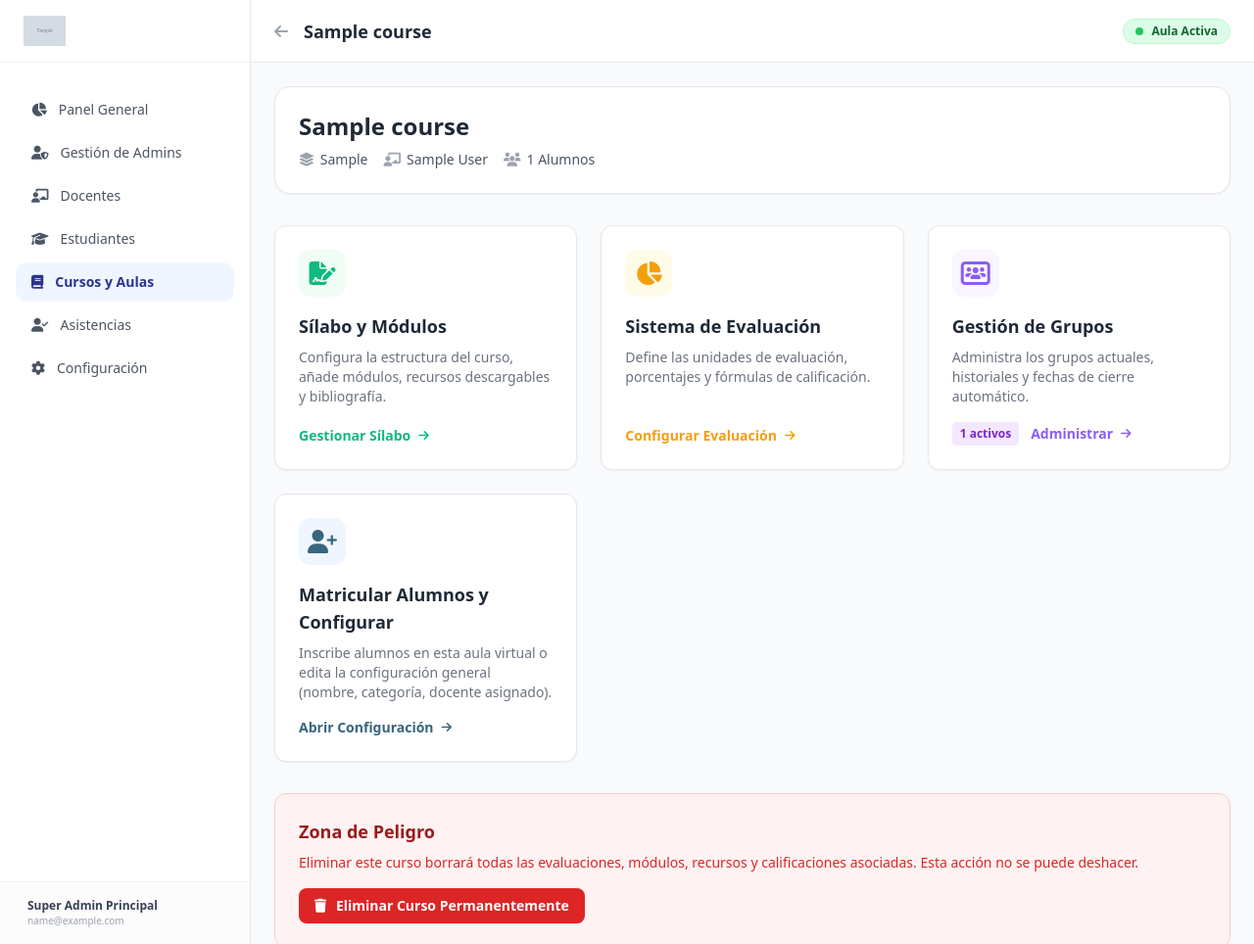
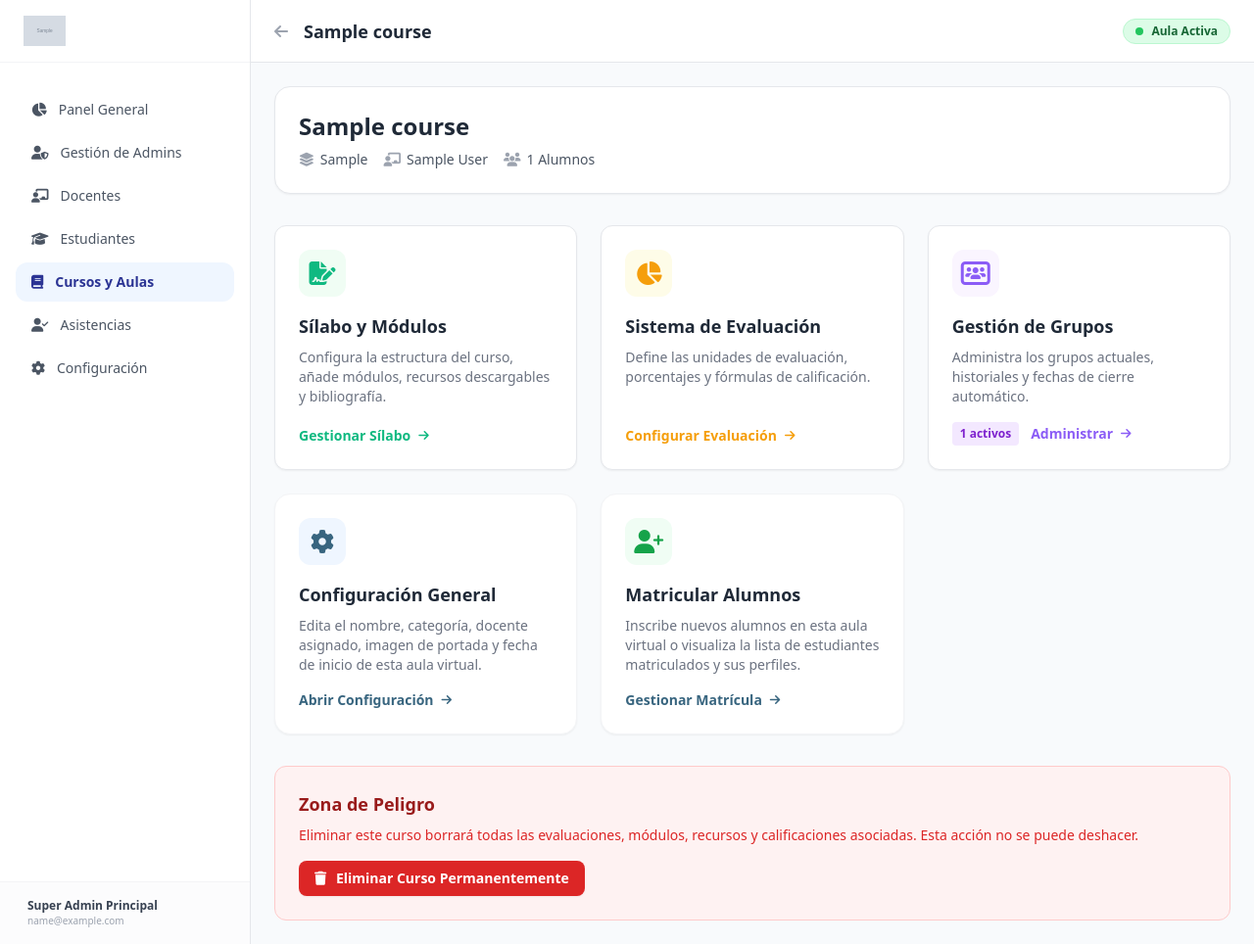
Before and after one commit to grissellican/HSEProject, a Django app: page /admin/curso/1/ in a window 1280 px wide. Shown: the whole page at 98% size. Run offline with Django 5.2, Linux system fonts and the light colour scheme; a user stored in the database is signed in; tables that the repository leaves empty hold one stand-in row (values such as "Sample post"); grey boxes marked "Sample" are stand-in pictures; some libraries are stand-ins or nearby versions.

Commit message:
Cohorts v2.8

```diff
--- a/core/forms.py
+++ b/core/forms.py
@@ -68,16 +68,9 @@ class CourseForm(forms.ModelForm):
         empty_label="-- Seleccionar Docente Asignado --"
     )
 
-    students = forms.ModelMultipleChoiceField(
-        queryset=User.objects.filter(role='student', is_active=True),
-        required=False,
-        label="Alumnos Matriculados",
-        widget=forms.CheckboxSelectMultiple()
-    )
-
     class Meta:
         model = Course
-        fields = ['title', 'category', 'welcome_description', 'cover_image', 'image_url', 'start_date', 'teacher', 'students', 'is_active', 'capacities', 'allow_teacher_edit_syllabus']
+        fields = ['title', 'category', 'welcome_description', 'cover_image', 'image_url', 'start_date', 'teacher', 'is_active', 'capacities', 'allow_teacher_edit_syllabus']
         widgets = {
             'title': forms.TextInput(attrs={'class': 'w-full rounded-xl border border-gray-300 px-4 py-2 bg-gray-50 focus:border-[#2b3494] focus:ring-1 focus:ring-[#2b3494] text-sm', 'placeholder': 'Ej. Curso de Primeros Auxilios'}),
             'category': forms.TextInput(attrs={'class': 'w-full rounded-xl border border-gray-300 px-4 py-2 bg-gray-50 focus:border-[#2b3494] focus:ring-1 focus:ring-[#2b3494] text-sm', 'placeholder': 'Ej. Seguridad Industrial'}),
@@ -91,6 +84,18 @@ class CourseForm(forms.ModelForm):
             'allow_teacher_edit_syllabus': forms.CheckboxInput(attrs={'class': 'rounded border-gray-300 text-[#2b3494] focus:ring-[#2b3494] h-5 w-5'}),
         }
 
+
+class CourseStudentsForm(forms.ModelForm):
+    students = forms.ModelMultipleChoiceField(
+        queryset=User.objects.filter(role='student', is_active=True),
+        required=False,
+        label="Alumnos Matriculados",
+        widget=forms.CheckboxSelectMultiple()
+    )
+
+    class Meta:
+        model = Course
+        fields = ['students']
 
 class CohortForm(forms.ModelForm):
     """Formulario para crear un nuevo grupo dentro de un curso."""
--- a/core/urls.py
+++ b/core/urls.py
@@ -36,6 +36,7 @@ urlpatterns = [
     # Acciones CRUD - Cursos
     path('admin/cursos/nuevo/', views.course_create, name='course_create'),
     path('admin/cursos/editar/<int:pk>/', views.course_update, name='course_update'),
+    path('admin/cursos/estudiantes/<int:pk>/', views.course_students_update, name='course_students_update'),
     path('admin/cursos/eliminar/<int:pk>/', views.course_delete, name='course_delete'),
 
     # Detalle de Curso para Admin
--- a/core/views.py
+++ b/core/views.py
@@ -1259,10 +1259,25 @@ def course_update(request, pk):
         if form.is_valid():
             form.save()
             messages.success(request, f'Cambios en el aula "{course.title}" aplicados con éxito.')
-            return redirect('admin_cursos')
+            return redirect('admin_course_detail', course_id=course.id)
     else:
         form = CourseForm(instance=course)
     return render(request, 'dashboards/form_modal.html', {'form': form, 'title': f'Editar Aula: {course.title}', 'is_file_form': True})
+
+@login_required
+def course_students_update(request, pk):
+    if request.user.role != 'admin': return redirect_dashboard_by_role(request.user)
+    course = get_object_or_404(Course, pk=pk)
+    from .forms import CourseStudentsForm
+    if request.method == 'POST':
+        form = CourseStudentsForm(request.POST, instance=course)
+        if form.is_valid():
+            form.save()
+            messages.success(request, f'Estudiantes actualizados para el aula "{course.title}".')
+            return redirect('admin_course_detail', course_id=course.id)
+    else:
+        form = CourseStudentsForm(instance=course)
+    return render(request, 'dashboards/form_modal.html', {'form': form, 'title': f'Matricular Alumnos: {course.title}'})
 
 @login_required
 def course_delete(request, pk):
--- a/templates/dashboards/admin/admin_course_detail.html
+++ b/templates/dashboards/admin/admin_course_detail.html
@@ -105,15 +105,27 @@
                         </div>
                     </a>
 
-                    <!-- Matricular Alumnos / Configuración -->
-                    <a href="{% url 'course_update' course.id %}" class="bg-white rounded-xl shadow-sm border border-gray-200 p-6 hover:shadow-md hover:border-[#38657f] transition-all group flex flex-col h-full cursor-pointer">
+                    <!-- Option: Configurar -->
+                    <a href="{% url 'course_update' course.id %}" class="group bg-white p-6 rounded-2xl shadow-sm border border-gray-100 hover:border-[#38657f]/30 hover:shadow-md transition-all flex flex-col h-full">
                         <div class="w-12 h-12 rounded-xl bg-blue-50 flex items-center justify-center text-[#38657f] mb-4 group-hover:scale-110 transition-transform">
+                            <i class="fa-solid fa-cog text-2xl"></i>
+                        </div>
+                        <h3 class="text-lg font-bold text-gray-800 mb-2">Configuración General</h3>
+                        <p class="text-sm text-gray-500 flex-1">Edita el nombre, categoría, docente asignado, imagen de portada y fecha de inicio de esta aula virtual.</p>
+                        <div class="mt-4 text-[#38657f] text-sm font-semibold flex items-center">
+                            Abrir Configuración <i class="fa-solid fa-arrow-right ml-2 text-xs transition-transform group-hover:translate-x-1"></i>
+                        </div>
+                    </a>
+
+                    <!-- Option: Matricular Alumnos -->
+                    <a href="{% url 'course_students_update' course.id %}" class="group bg-white p-6 rounded-2xl shadow-sm border border-gray-100 hover:border-[#38657f]/30 hover:shadow-md transition-all flex flex-col h-full">
+                        <div class="w-12 h-12 rounded-xl bg-green-50 flex items-center justify-center text-green-600 mb-4 group-hover:scale-110 transition-transform">
                             <i class="fa-solid fa-user-plus text-2xl"></i>
                         </div>
-                        <h3 class="text-lg font-bold text-gray-800 mb-2">Matricular Alumnos y Configurar</h3>
-                        <p class="text-sm text-gray-500 flex-1">Inscribe alumnos en esta aula virtual o edita la configuración general (nombre, categoría, docente asignado).</p>
+                        <h3 class="text-lg font-bold text-gray-800 mb-2">Matricular Alumnos</h3>
+                        <p class="text-sm text-gray-500 flex-1">Inscribe nuevos alumnos en esta aula virtual o visualiza la lista de estudiantes matriculados y sus perfiles.</p>
                         <div class="mt-4 text-[#38657f] text-sm font-semibold flex items-center">
-                            Abrir Configuración <i class="fa-solid fa-arrow-right ml-2 text-xs transition-transform group-hover:translate-x-1"></i>
+                            Gestionar Matrícula <i class="fa-solid fa-arrow-right ml-2 text-xs transition-transform group-hover:translate-x-1"></i>
                         </div>
                     </a>
                 </div>
```
Also changed, not shown: templates/dashboards/form_modal.html (+37 -0 lines).
